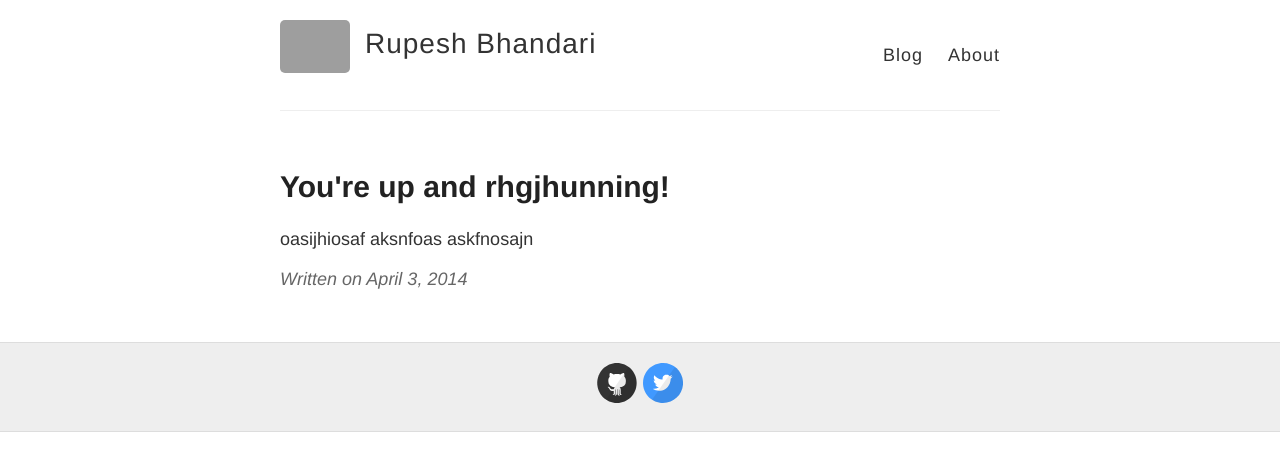
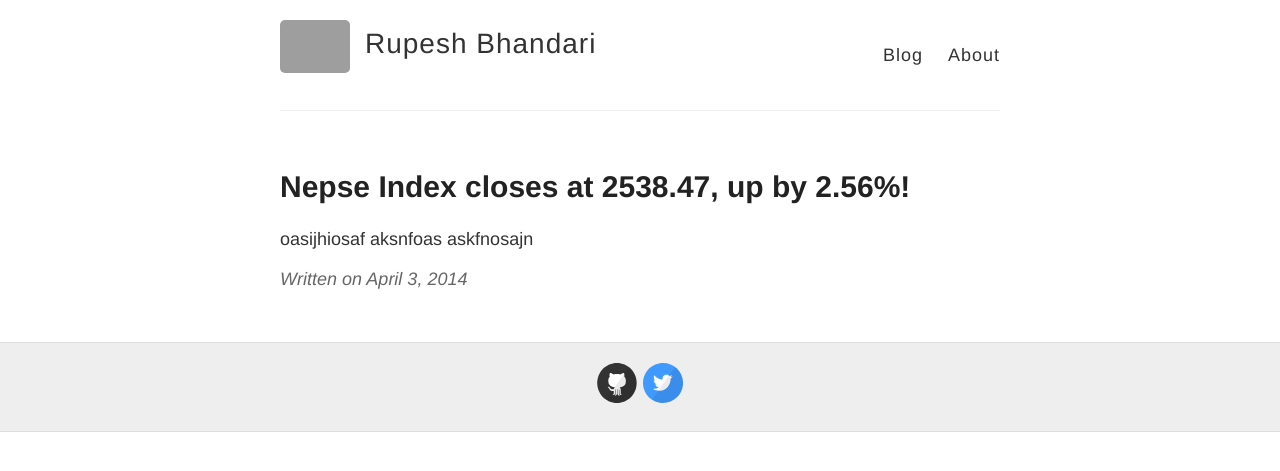
Before and after one commit to RupeshBhandari/jerkyll-plain, a Jekyll site: the page built from _posts/2014-4-3-Hello-Worldasdf.md, in a window 1280 px wide. Shown: the top 471 px of the page. Built offline with Jekyll 4.4.1, drawn with Linux system fonts in a browser that asks for light colours; grey boxes are pictures that could not be loaded.

Commit message:
Update 2014-4-3-Hello-Worldasdf.md

```diff
--- a/_posts/2014-4-3-Hello-Worldasdf.md
+++ b/_posts/2014-4-3-Hello-Worldasdf.md
@@ -1,6 +1,6 @@
 ---
 layout: post
-title: You're up and rhgjhunning!
+title: Nepse Index closes at 2538.47, up by 2.56%!
 ---
 
 
```
